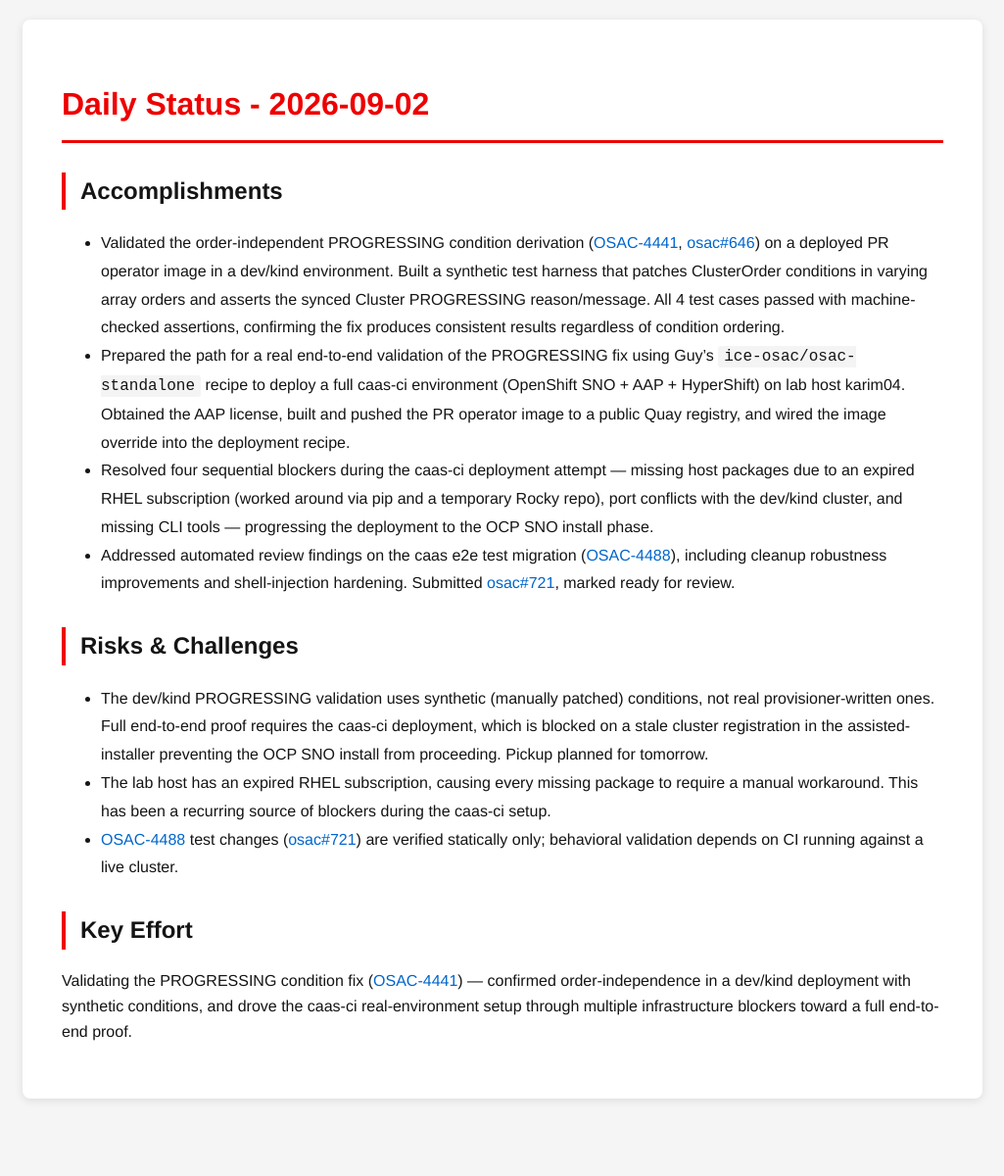
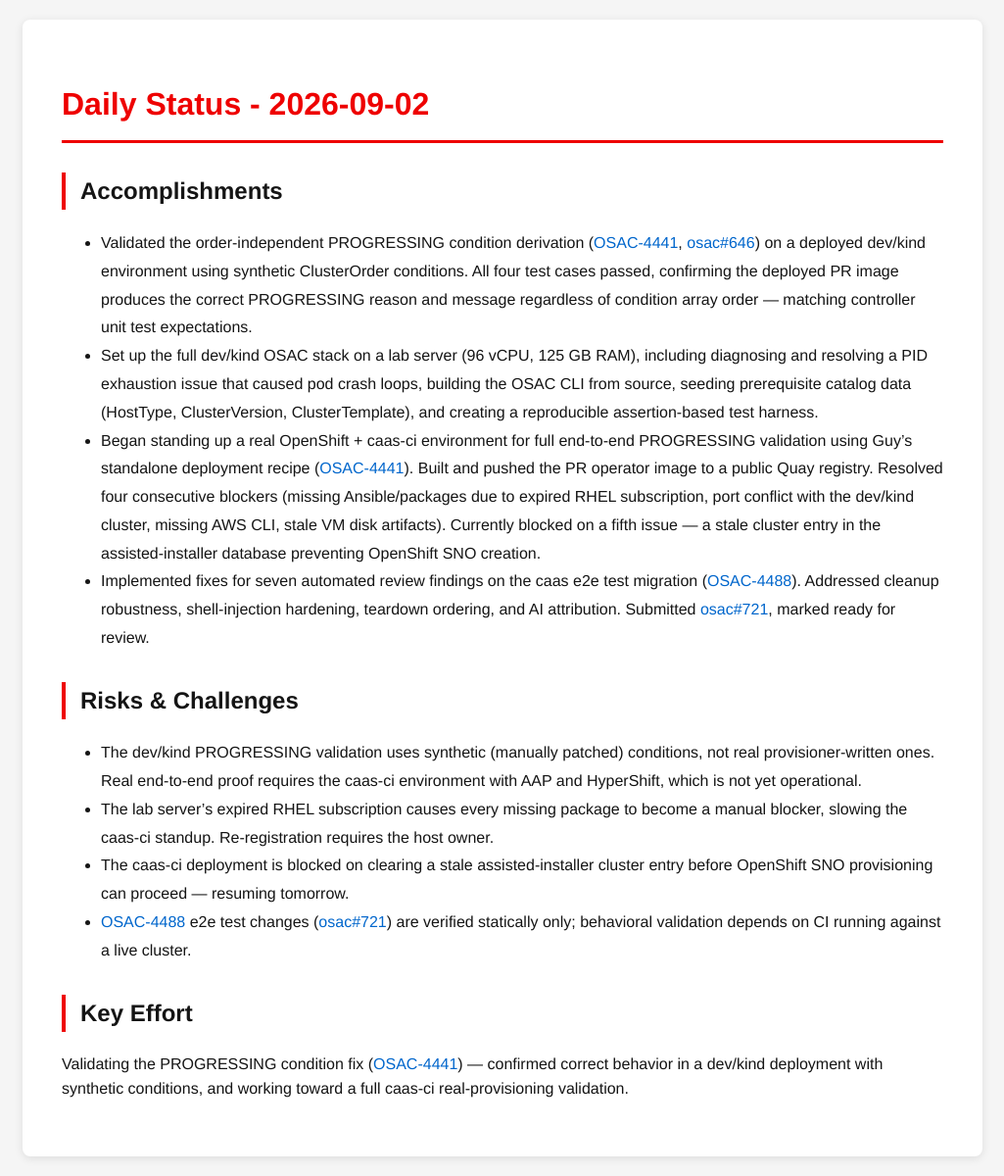
Before and after one commit to tzvatot/daily-status, a Jekyll site: the page built from 2026-09-02.md, in a window 1280 px wide. Shown: the whole page at 98% size, without its empty margins (127-1152 px from the left). Built offline with Jekyll 4.4.1, drawn with Linux system fonts in a browser that asks for light colours; before the commit the page ends 1141 px from its top, so only the background shows below that.

Commit message:
Daily status update - 2026-09-02

```diff
--- a/2026-09-02.md
+++ b/2026-09-02.md
@@ -7,15 +7,16 @@ date: 2026-09-02
 # Daily Status - 2026-09-02
 
 ## Accomplishments
-- Validated the order-independent PROGRESSING condition derivation ([OSAC-4441](https://redhat.atlassian.net/browse/OSAC-4441), [osac#646](https://github.com/osac-project/osac/pull/646)) on a deployed PR operator image in a dev/kind environment. Built a synthetic test harness that patches ClusterOrder conditions in varying array orders and asserts the synced Cluster PROGRESSING reason/message. All 4 test cases passed with machine-checked assertions, confirming the fix produces consistent results regardless of condition ordering.
-- Prepared the path for a real end-to-end validation of the PROGRESSING fix using Guy's `ice-osac/osac-standalone` recipe to deploy a full caas-ci environment (OpenShift SNO + AAP + HyperShift) on lab host karim04. Obtained the AAP license, built and pushed the PR operator image to a public Quay registry, and wired the image override into the deployment recipe.
-- Resolved four sequential blockers during the caas-ci deployment attempt — missing host packages due to an expired RHEL subscription (worked around via pip and a temporary Rocky repo), port conflicts with the dev/kind cluster, and missing CLI tools — progressing the deployment to the OCP SNO install phase.
-- Addressed automated review findings on the caas e2e test migration ([OSAC-4488](https://redhat.atlassian.net/browse/OSAC-4488)), including cleanup robustness improvements and shell-injection hardening. Submitted [osac#721](https://github.com/osac-project/osac/pull/721), marked ready for review.
+- Validated the order-independent PROGRESSING condition derivation ([OSAC-4441](https://redhat.atlassian.net/browse/OSAC-4441), [osac#646](https://github.com/osac-project/osac/pull/646)) on a deployed dev/kind environment using synthetic ClusterOrder conditions. All four test cases passed, confirming the deployed PR image produces the correct PROGRESSING reason and message regardless of condition array order — matching controller unit test expectations.
+- Set up the full dev/kind OSAC stack on a lab server (96 vCPU, 125 GB RAM), including diagnosing and resolving a PID exhaustion issue that caused pod crash loops, building the OSAC CLI from source, seeding prerequisite catalog data (HostType, ClusterVersion, ClusterTemplate), and creating a reproducible assertion-based test harness.
+- Began standing up a real OpenShift + caas-ci environment for full end-to-end PROGRESSING validation using Guy's standalone deployment recipe ([OSAC-4441](https://redhat.atlassian.net/browse/OSAC-4441)). Built and pushed the PR operator image to a public Quay registry. Resolved four consecutive blockers (missing Ansible/packages due to expired RHEL subscription, port conflict with the dev/kind cluster, missing AWS CLI, stale VM disk artifacts). Currently blocked on a fifth issue — a stale cluster entry in the assisted-installer database preventing OpenShift SNO creation.
+- Implemented fixes for seven automated review findings on the caas e2e test migration ([OSAC-4488](https://redhat.atlassian.net/browse/OSAC-4488)). Addressed cleanup robustness, shell-injection hardening, teardown ordering, and AI attribution. Submitted [osac#721](https://github.com/osac-project/osac/pull/721), marked ready for review.
 
 ## Risks & Challenges
-- The dev/kind PROGRESSING validation uses synthetic (manually patched) conditions, not real provisioner-written ones. Full end-to-end proof requires the caas-ci deployment, which is blocked on a stale cluster registration in the assisted-installer preventing the OCP SNO install from proceeding. Pickup planned for tomorrow.
-- The lab host has an expired RHEL subscription, causing every missing package to require a manual workaround. This has been a recurring source of blockers during the caas-ci setup.
-- [OSAC-4488](https://redhat.atlassian.net/browse/OSAC-4488) test changes ([osac#721](https://github.com/osac-project/osac/pull/721)) are verified statically only; behavioral validation depends on CI running against a live cluster.
+- The dev/kind PROGRESSING validation uses synthetic (manually patched) conditions, not real provisioner-written ones. Real end-to-end proof requires the caas-ci environment with AAP and HyperShift, which is not yet operational.
+- The lab server's expired RHEL subscription causes every missing package to become a manual blocker, slowing the caas-ci standup. Re-registration requires the host owner.
+- The caas-ci deployment is blocked on clearing a stale assisted-installer cluster entry before OpenShift SNO provisioning can proceed — resuming tomorrow.
+- [OSAC-4488](https://redhat.atlassian.net/browse/OSAC-4488) e2e test changes ([osac#721](https://github.com/osac-project/osac/pull/721)) are verified statically only; behavioral validation depends on CI running against a live cluster.
 
 ## Key Effort
-Validating the PROGRESSING condition fix ([OSAC-4441](https://redhat.atlassian.net/browse/OSAC-4441)) — confirmed order-independence in a dev/kind deployment with synthetic conditions, and drove the caas-ci real-environment setup through multiple infrastructure blockers toward a full end-to-end proof.
+Validating the PROGRESSING condition fix ([OSAC-4441](https://redhat.atlassian.net/browse/OSAC-4441)) — confirmed correct behavior in a dev/kind deployment with synthetic conditions, and working toward a full caas-ci real-provisioning validation.
```
